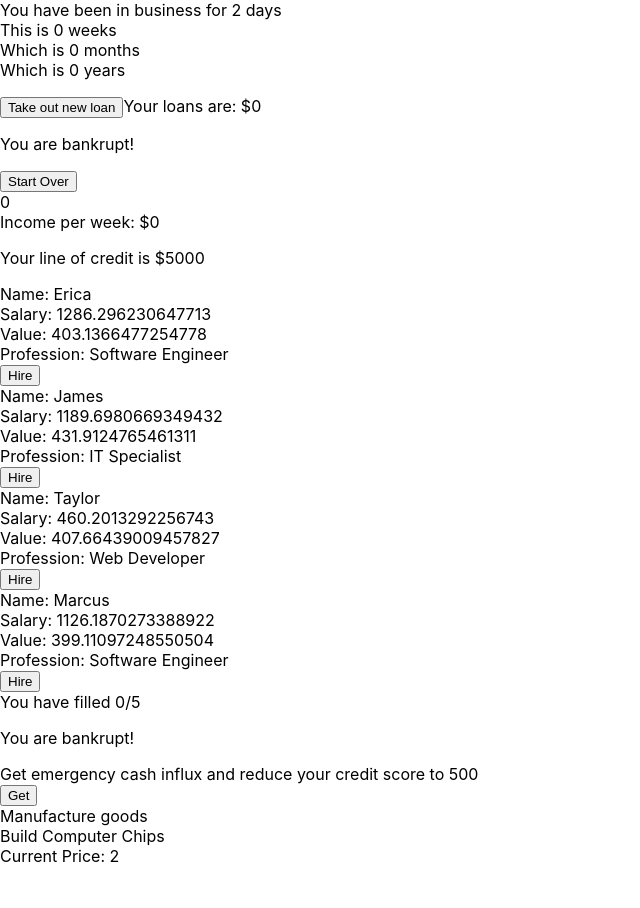
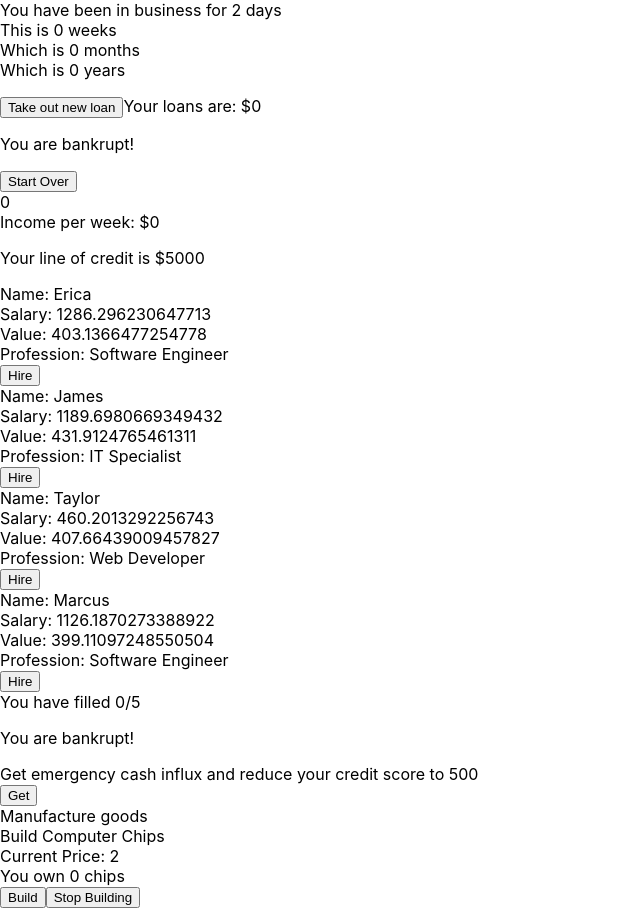
Before and after one commit to tommy-js/Marketcap, a React (Create React App) app: page / in a window 1280 px wide. Shown: the whole page, without its empty margins (0-640 px from the left). Before the commit the page ends 866 px from the top, so only its background shows below. Built offline with nearby package versions, Linux system fonts and the light colour scheme.

Commit message:
Small changes to Goods component

```diff
--- a/src/components/assets/Goods.js
+++ b/src/components/assets/Goods.js
@@ -5,21 +5,47 @@ export default class Goods extends Component {
   constructor(props) {
     super(props);
     this.state = {
-      chips: 0
+      chips: 0,
+      buildChips: false
     };
+    this.CPUChips = this.CPUChips.bind(this);
+    this.setCPUChips = this.setCPUChips.bind(this);
+    this.stopCPUChips = this.stopCPUChips.bind(this);
   }
 
-  CPUChips(submitChip) {
+  setCPUChips(checkCPU) {
+    if (checkCPU == true) {
+      this.setState({ buildChips: true });
+      let newvar = setInterval(this.CPUChips, 2000);
+      this.setState({ newvar: newvar });
+    }
+    if (checkCPU == false) {
+      clearInterval(this.state.newvar);
+      console.log("not passing");
+      this.setState({ buildChips: false });
+    }
+  }
+
+  stopCPUChips() {
+    clearInterval(this.CPUChips);
+  }
+
+  CPUChips() {
     this.setState(prevState => ({
-      chips: prevState.chips + submitChip
+      chips: prevState.chips + 1
     }));
+    console.log("working");
   }
 
   render() {
     return (
       <div>
         <div>Manufacture goods</div>
-        <ComputerChip CPUChips={this.CPUChips} />
+        <ComputerChip
+          chips={this.state.chips}
+          setCPUChips={this.setCPUChips}
+          stopCPUChips={this.stopCPUChips}
+        />
       </div>
     );
   }
--- a/src/components/assets/items/ComputerChip.js
+++ b/src/components/assets/items/ComputerChip.js
@@ -2,10 +2,23 @@ import React from "react";
 
 function ComputerChip(props) {
   let price = 2;
+
+  function startCPUChip() {
+    props.setCPUChips(true);
+    console.log("getting");
+  }
+
+  function endCPUChip() {
+    props.setCPUChips(false);
+  }
+
   return (
     <div>
       <div>Build Computer Chips</div>
       <div>Current Price: {price}</div>
+      <div>You own {props.chips} chips</div>
+      <button onClick={startCPUChip}>Build</button>
+      <button onClick={endCPUChip}>Stop Building</button>
     </div>
   );
 }
```
